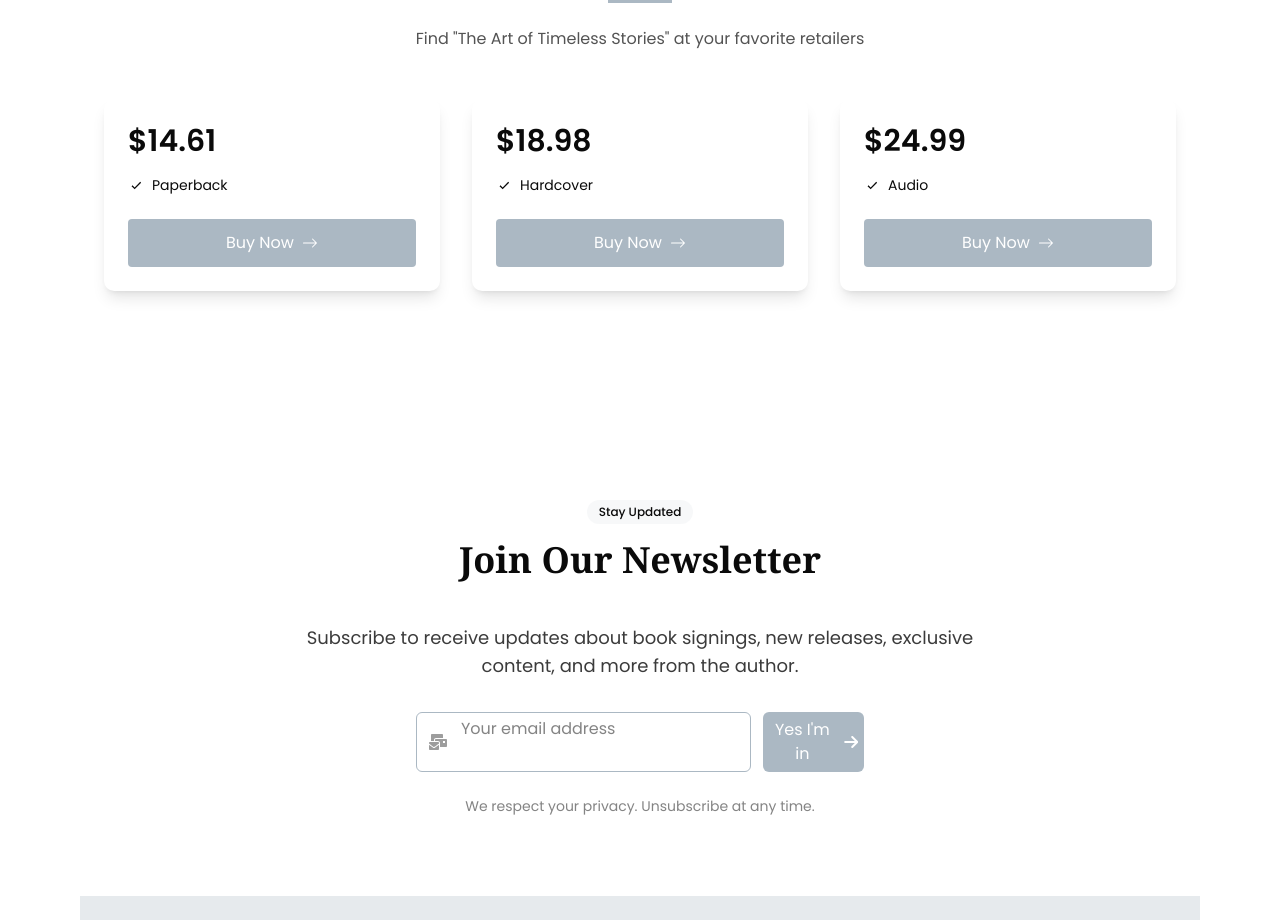
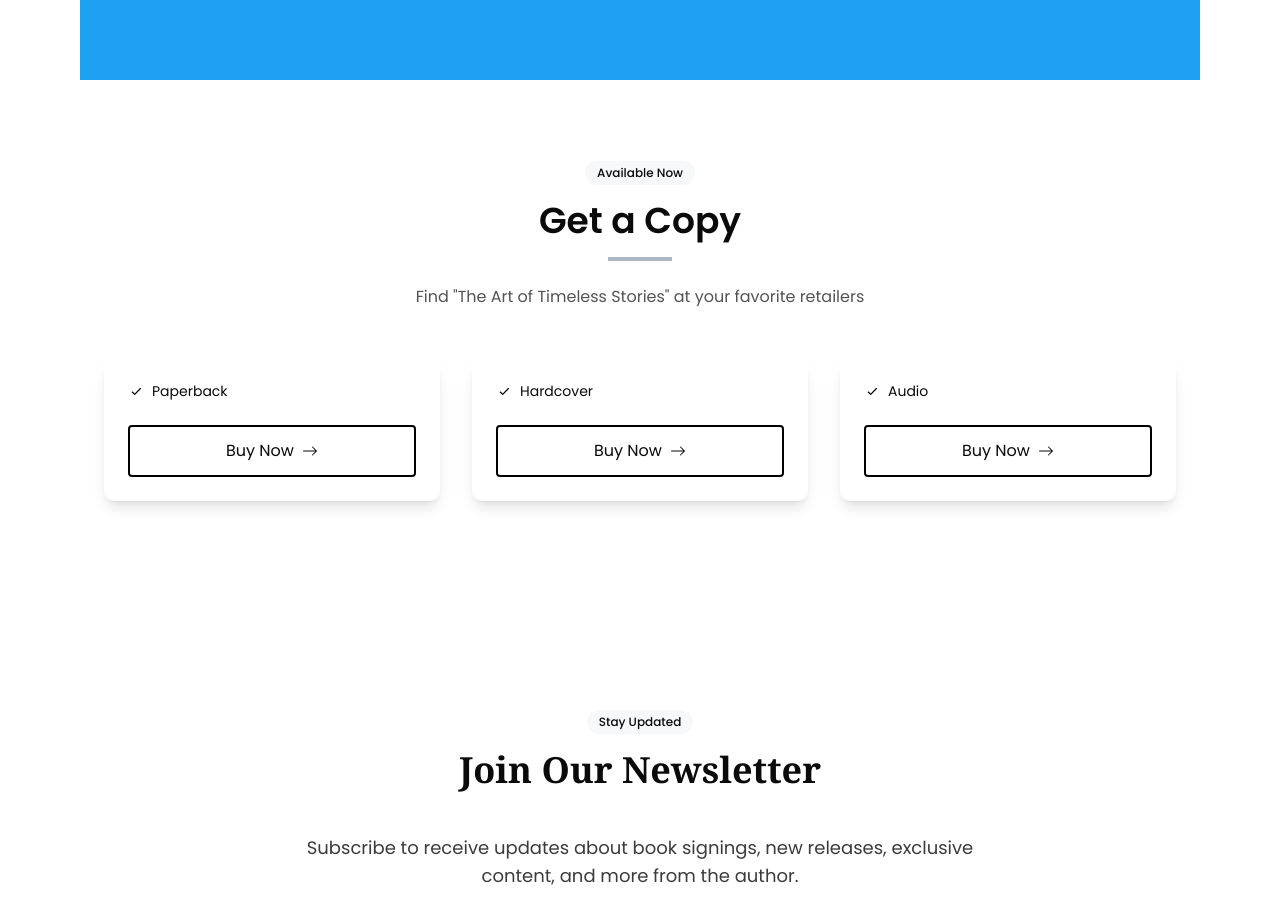
Before and after one commit to Dubby-Bantin/BMP, a Next.js app: page / in a window 1280 px wide. Shown: the part 2844-3764 px from the top of the page. Built offline with nearby package versions, Linux system fonts and the light colour scheme; a web font is replaced by a local one.

Commit message:
made updates

```diff
--- a/src/components/book1.tsx
+++ b/src/components/book1.tsx
@@ -29,7 +29,7 @@ const StorySection: React.FC<StorySectionProps> = ({
           } gap-8 md:gap-12 items-center`}
         >
           {/* Image */}
-          <div className="md:w-1/2 h-[25rem] w-full relative">
+          <div className="md:w-1/2 h-[45rem] w-full relative">
             <Image
               layout="fill"
               src={imageUrl}
--- a/src/components/purchase-section.tsx
+++ b/src/components/purchase-section.tsx
@@ -50,9 +50,9 @@ const PurchaseSection = () => {
             >
               <div className="p-6">
                 {/* <h3 className=" text-xl font-bold mb-2">{retailer.name}</h3> */}
-                <p className="text-3xl font-bold text-book-accent mb-4">
+                {/* <p className="text-3xl font-bold text-book-accent mb-4">
                   {retailer.price}
-                </p>
+                </p> */}
 
                 <ul className="space-y-3 mb-6">
                   {retailer.features.map((feature, i) => (
@@ -66,7 +66,7 @@ const PurchaseSection = () => {
                 <a
                   target="_blank"
                   href={retailer.link}
-                  className="block w-full py-3 px-4 bg-bg-gray-dark text-white text-center rounded hover:bg-bg-gray-dark/90 transition-colors group"
+                  className="block w-full py-3 px-4  border-2 border-black text-center rounded group"
                 >
                   <span className="inline-flex items-center">
                     Buy Now
```
